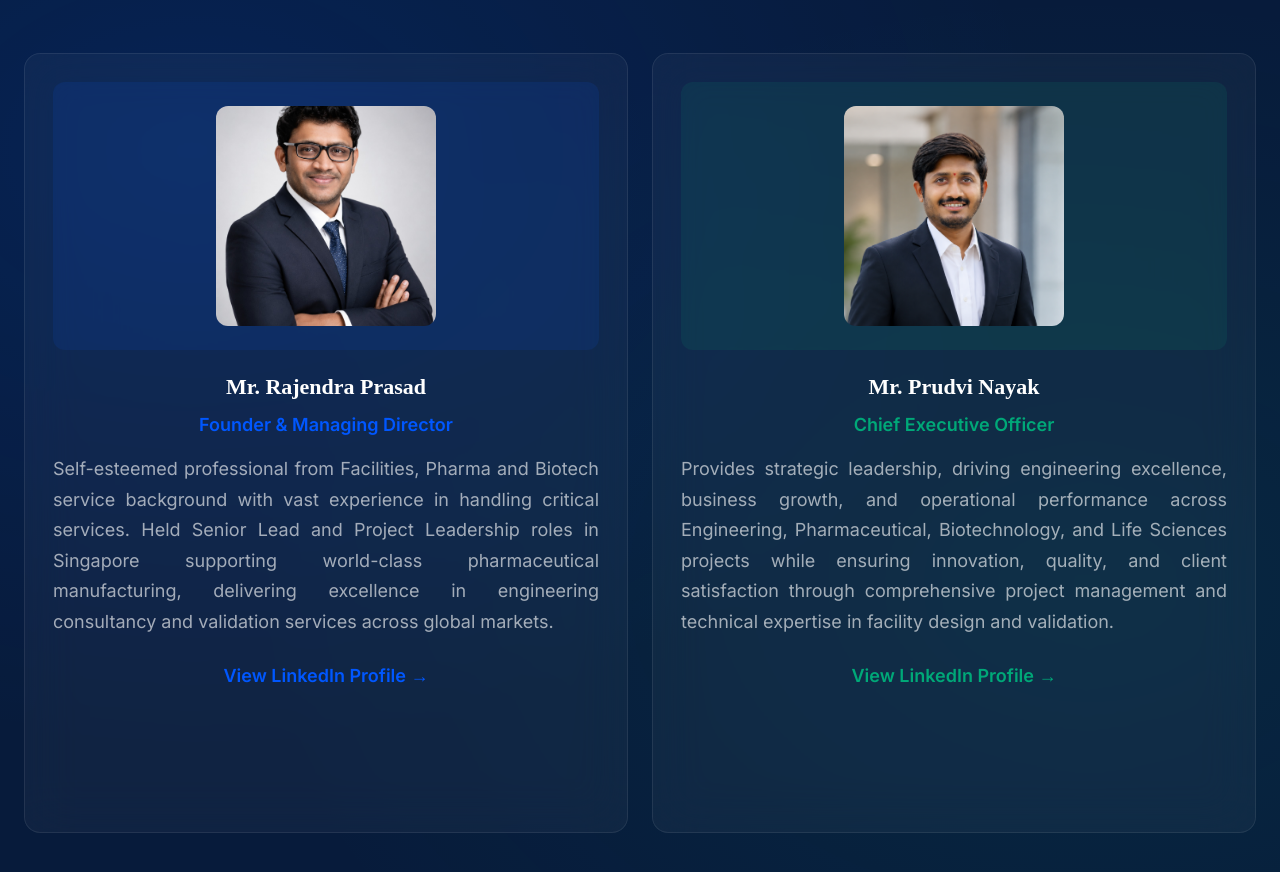
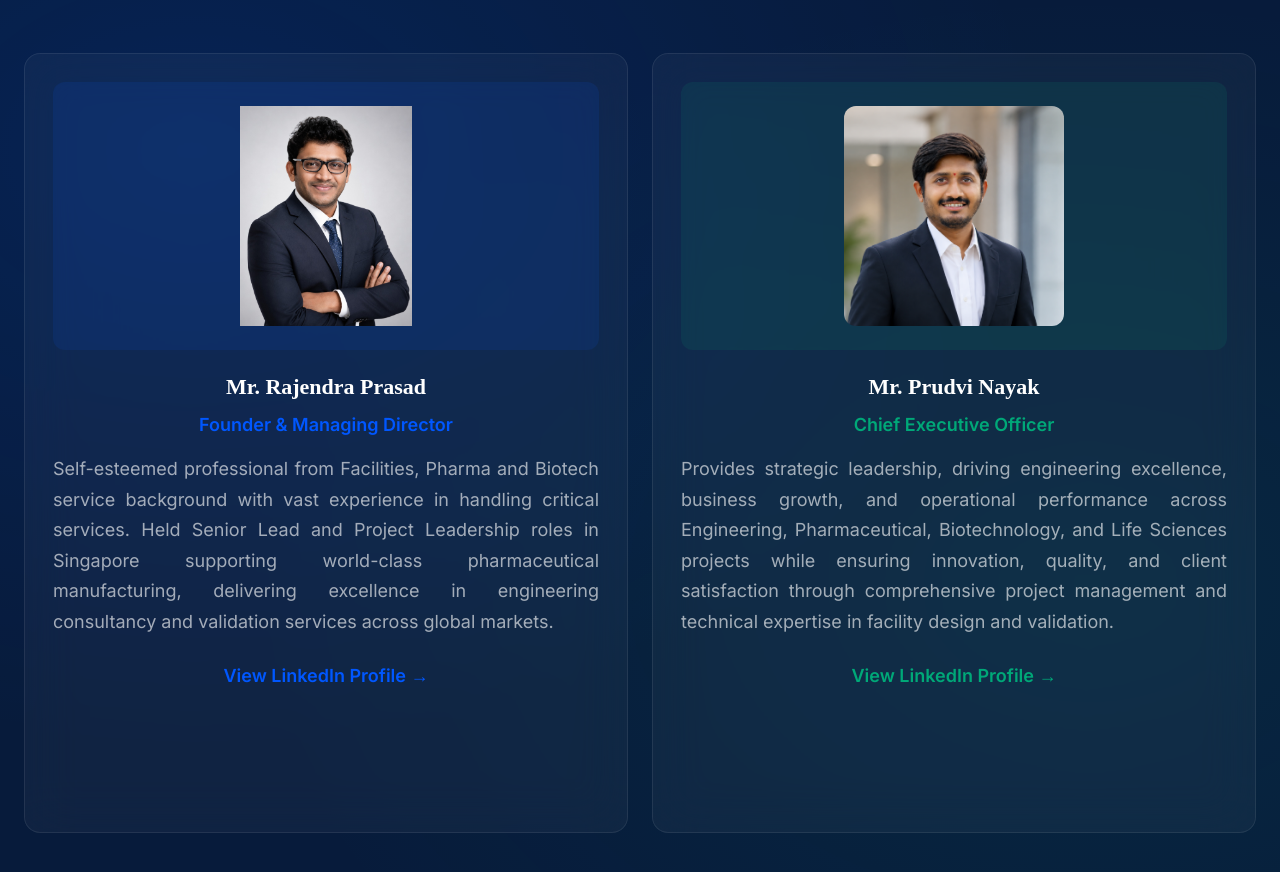
Before and after one commit to Prudvinayak-1729/SP-Consultancy, a React (Vite) app: page /about in a window 1280 px wide. Shown: the part 1640-2512 px from the top of the page. Built offline with nearby package versions, Linux system fonts and the light colour scheme; the HTML template or start-up script is replaced by a standard one; a web font is replaced by a local one.

Commit message:
image size chages

```diff
--- a/src/pages/About.tsx
+++ b/src/pages/About.tsx
@@ -119,7 +119,7 @@ export default function About() {
                 <img
                   src={ownerImage}
                   alt="Mr. Rajendra Prasad - Managing Director"
-                  style={{ width: '220px', height: '220px', objectFit: 'cover', borderRadius: '12px', display: 'block', margin: '0 auto' }}
+                  style={{ width: '220px', height: '220px', objectFit: 'contain', borderRadius: '12px', display: 'block', margin: '0 auto' }}
                 />
               </div>
               <h3 style={{ fontFamily: 'Satoshi', fontWeight: 700, fontSize: 'clamp(18px, 3vw, 22px)', color: 'white', marginBottom: '8px' }}>Mr. Rajendra Prasad</h3>
```
